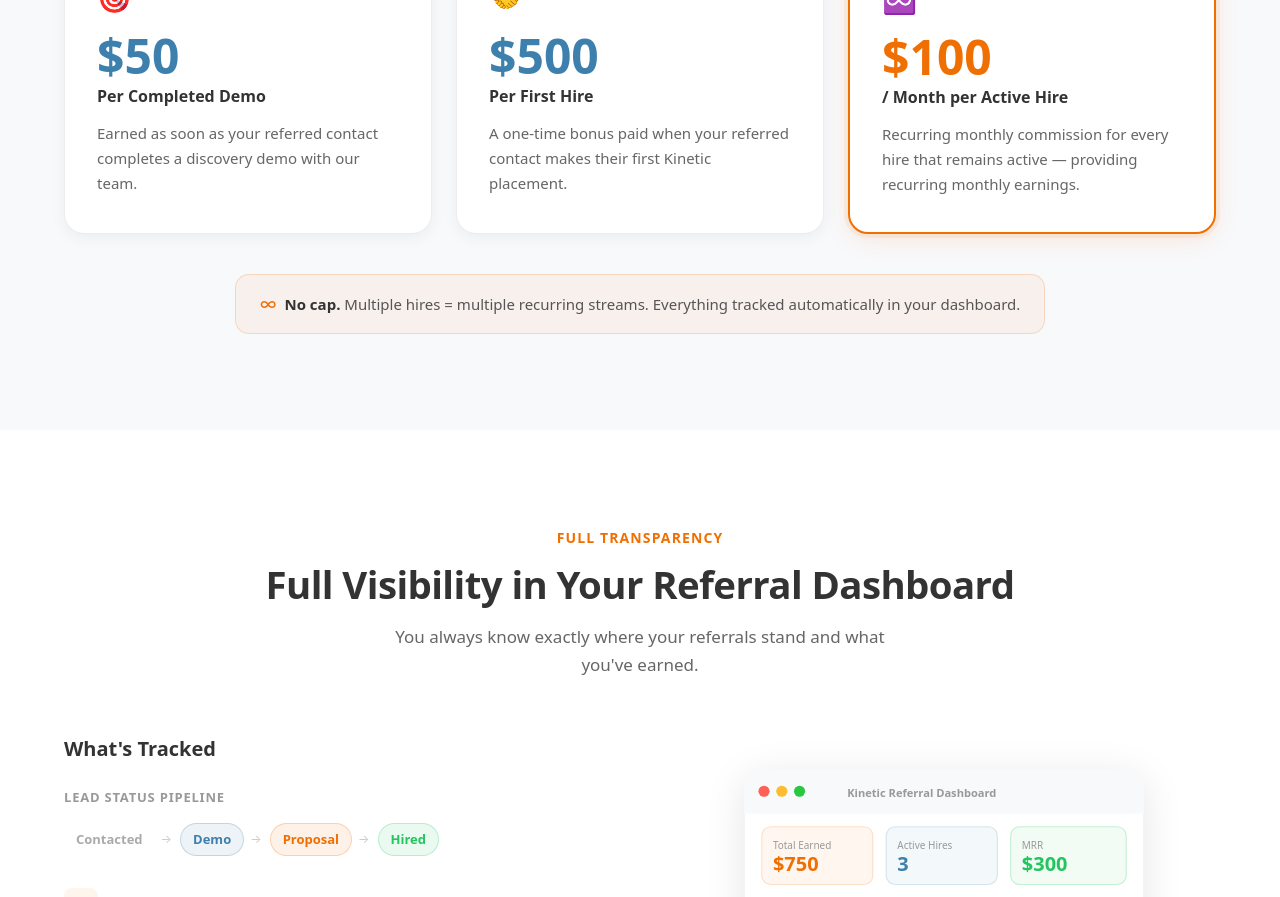
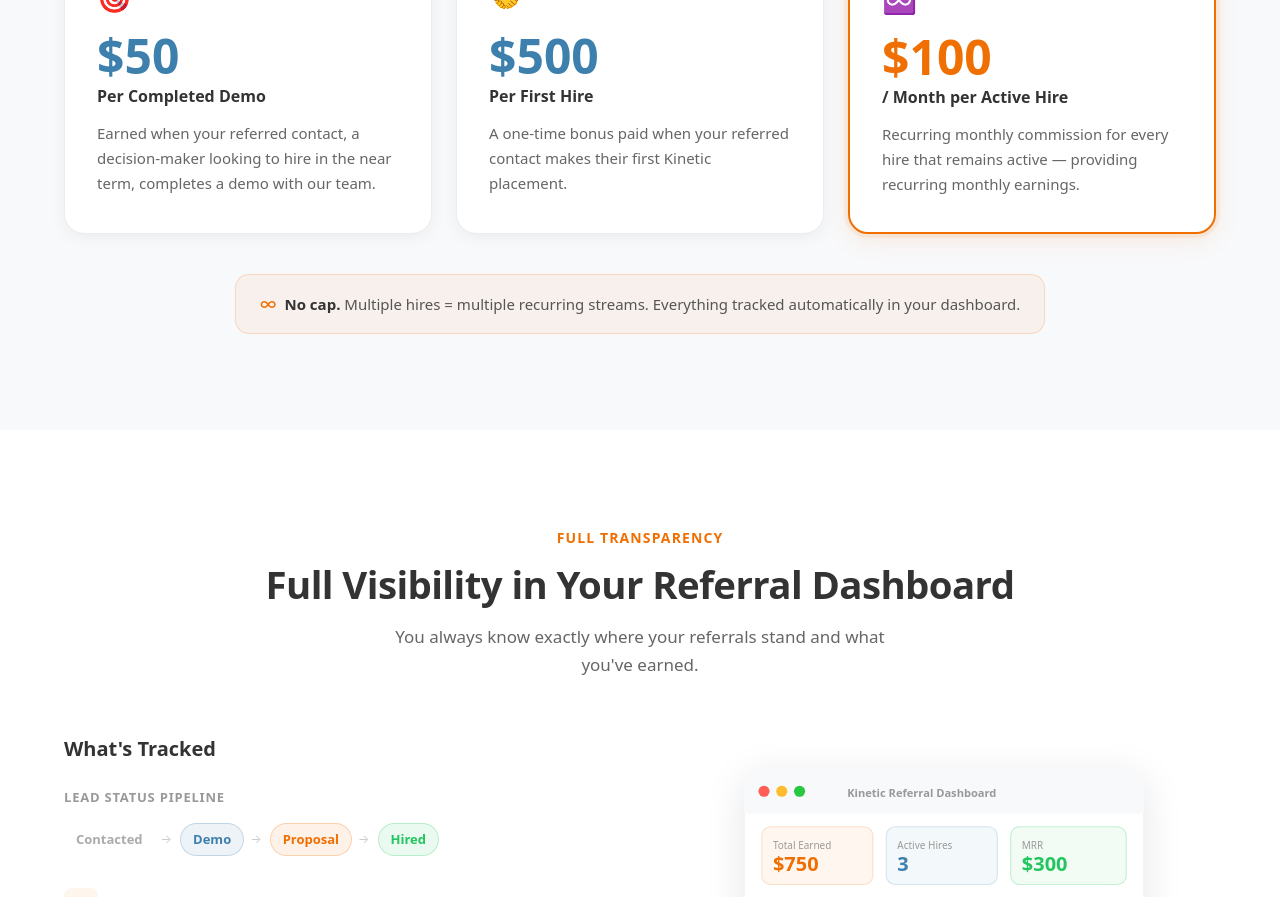
Before and after one commit to MadelaD/partnerdomain, a React (Vite) app: page / in a window 1280 px wide. Shown: the part 2380-3277 px from the top of the page. Built offline with nearby package versions, Linux system fonts and the light colour scheme.

Commit message:
update  demo card description with qualifying language

```diff
--- a/src/components/CommissionBreakdown.tsx
+++ b/src/components/CommissionBreakdown.tsx
@@ -4,7 +4,7 @@ const tiers = [
     {
         amount: '$50',
         label: 'Per Completed Demo',
-        description: 'Earned as soon as your referred contact completes a discovery demo with our team.',
+        description: 'Earned when your referred contact, a decision-maker looking to hire in the near term, completes a demo with our team.',
         icon: '🎯',
         featured: false,
         color: '#3E80AD',
```
